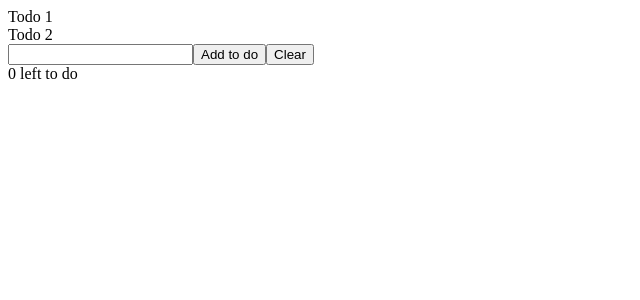
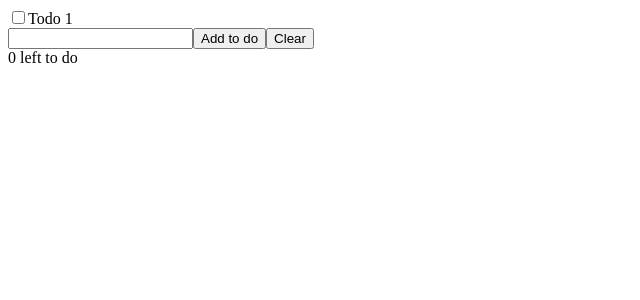
Before and after one commit to joshduplaa/PersonalWebsite, a React (Create React App) app in the folder personal_app/: page / in a window 1280 px wide. Shown: the top 300 px of the page, without its empty margins (0-640 px from the left). Built offline with nearby package versions, Linux system fonts and the light colour scheme.

Commit message:
Boolean toggle of todo object made in the App.js file

```diff
--- a/personal_app/src/App.js
+++ b/personal_app/src/App.js
@@ -1,7 +1,9 @@
 import React, { useEffect, useState } from "react";
 import TodoList from "./TodoList";
 function App() {
-  const [todos, setTodos] = useState(["Todo 1", "Todo 2"]);
+  const [todos, setTodos] = useState([
+    { id: 1, name: "Todo 1", complete: false },
+  ]);
 
   return (
     //fragment component
--- a/personal_app/src/Todo.js
+++ b/personal_app/src/Todo.js
@@ -1,5 +1,13 @@
 import React from "react";
 
 export default function Todo({ todo }) {
-  return <div>{todo}</div>;
+  return (
+    <div>
+      <label>
+        <input type="checkbox" checked={todo.complete} />
+
+        {todo.name}
+      </label>
+    </div>
+  );
 }
--- a/personal_app/src/TodoList.js
+++ b/personal_app/src/TodoList.js
@@ -3,9 +3,11 @@
 
 export default function TodoList({ todos }) {
   return todos.map((todo) => {
-    return <Todo key={todo} todo={todo} />;
-    {
-      /*key is there for js to dynamically change components in array*/
-    }
+    return <Todo key={todo.id} todo={todo} />;
   });
 }
+
+{
+  /*COMMENTS*/
+  /*key prop is there for js to dynamically change components in array*/
+}
```
